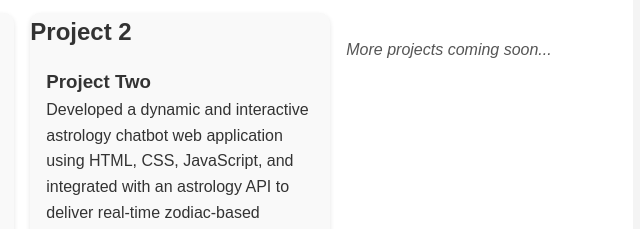
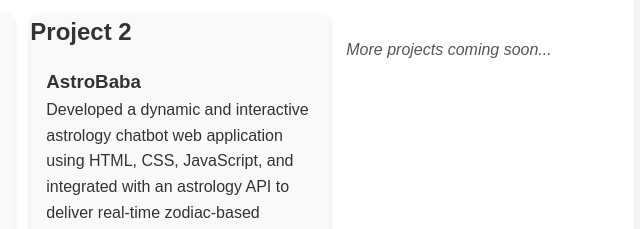
Before and after one commit to hjscvua/parthaportfolio, a plain HTML site: page index.html in a window 1280 px wide. Shown: the part 483-712 px from the top of the page, 507-1147 px from the left. Drawn offline with Linux system fonts and the light colour scheme.

Commit message:
index.html

```diff
--- a/index.html
+++ b/index.html
@@ -43,7 +43,7 @@ Tech Stack: HTML, CSS, JavaScript, Overpass API, OpenStreetMap.</p>
             <div class="project-card">
                 <h2>Project 2</h2>
                 <div class="project-card-content">
-                    <h3>Project Two</h3>
+                    <h3>AstroBaba</h3>
                     <p>Developed a dynamic and interactive astrology chatbot web application using HTML, CSS, JavaScript, and integrated with an astrology API to deliver real-time zodiac-based horoscopes and life predictions.Implemented a chat-style conversational interface for user-friendly engagement.Integrated zodiac sign detection and horoscope fetching based on user input.Focused on clean UI/UX and responsive design for seamless access across devices.Added client-side logic for validating and handling user queries efficiently.Demonstrated full-stack capabilities by connecting frontend with external data services.Tech Stack: HTML, CSS, JavaScript, API Integration.</p>
                     <a href="https://project-astrobaba.vercel.app/" class="project-link">View Project</a>
                 </div>
```
